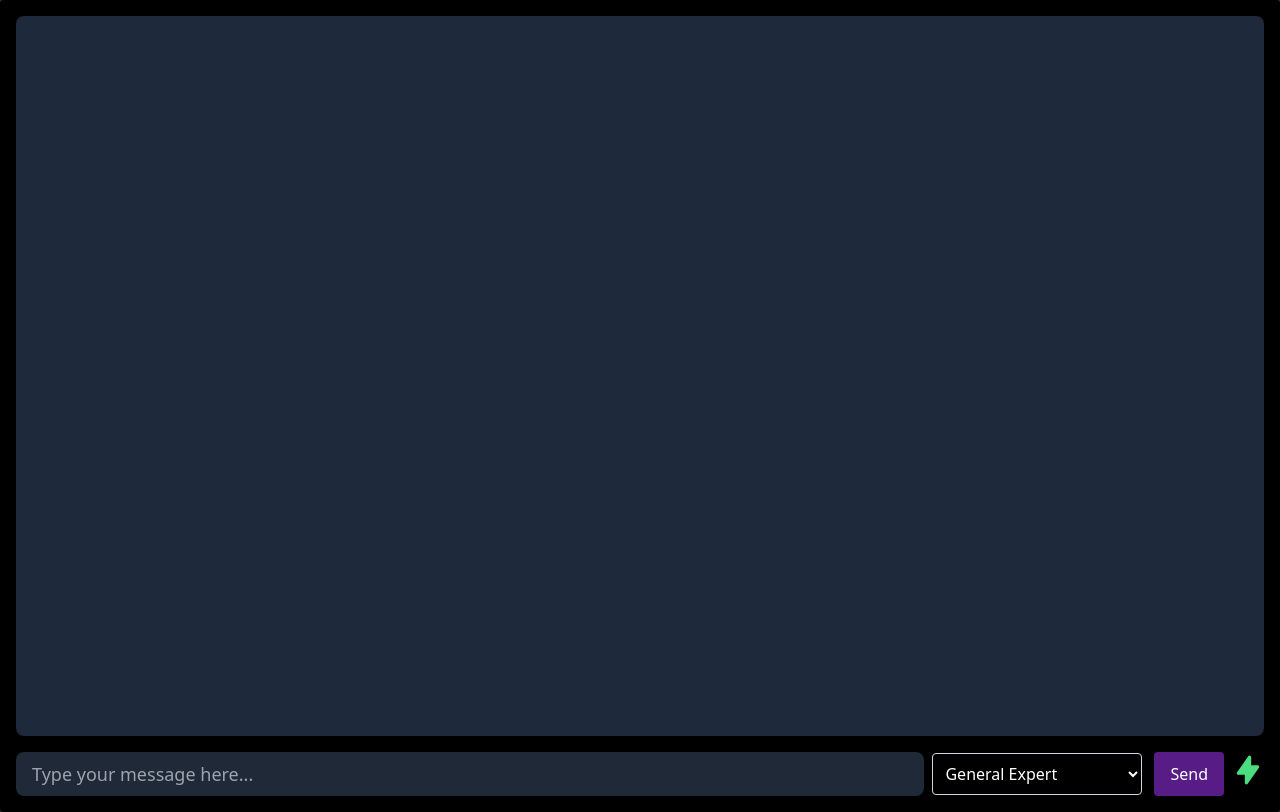
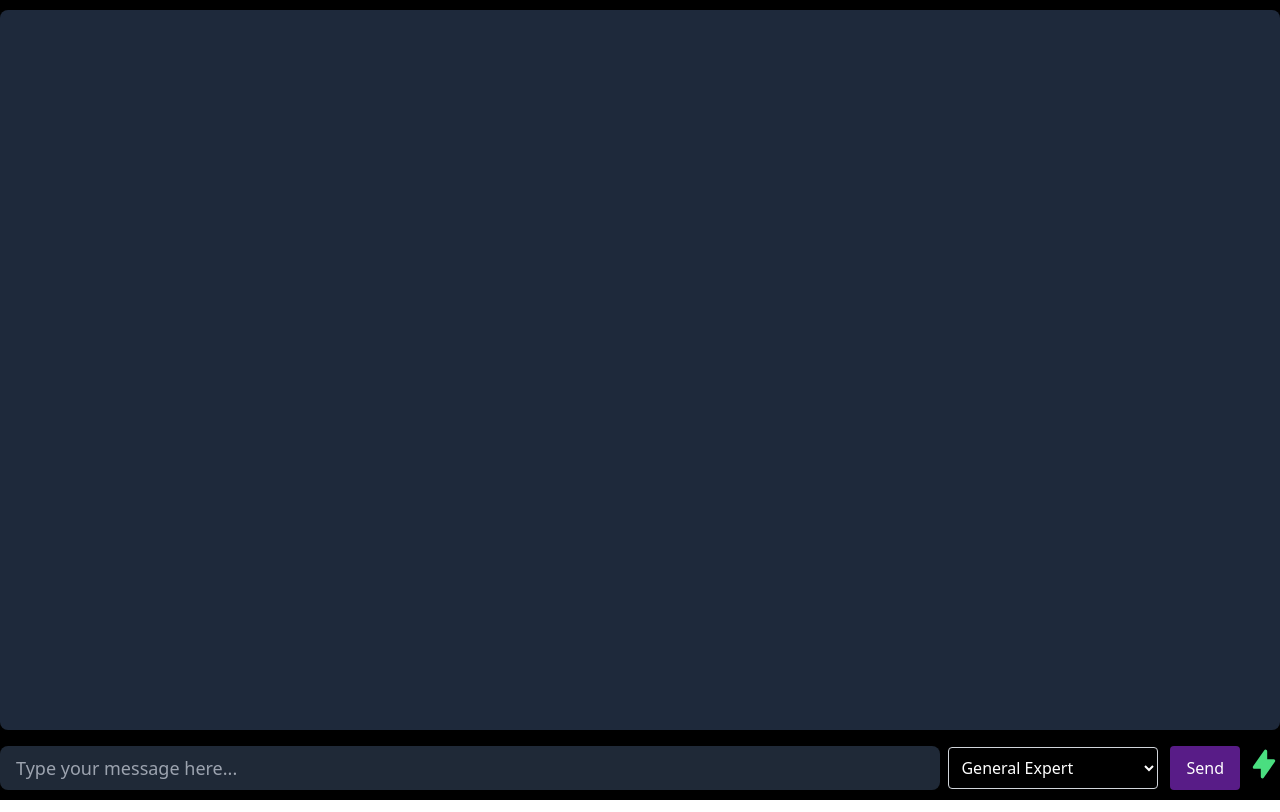
Before and after one commit to rishichalla67/frontier, a React (Create React App) app: page / in a window 1280 px wide. Built offline with nearby package versions, Linux system fonts and the light colour scheme.

Commit message:
added improvements

```diff
--- a/src/openai.js
+++ b/src/openai.js
@@ -146,12 +146,12 @@ const OpenAI = () => {
   return (
     <>
       {/* <Nav /> */}
-      <div className="flex flex-col items-center justify-center min-h-screen w-full bg-slate-800">
-        <div className="w-full p-4 bg-black rounded shadow">
+      <div className="flex flex-col items-center justify-center min-h-screen w-full bg-black">
+        <div className="w-full bg-black rounded shadow">
           <div className="flex flex-col h-full">
             <div className="flex-grow mb-4 min-h-[70vh] md:min-h-[90dvh] bg-slate-800 rounded-lg">
               <div
-                className=" py-1 h-[90vh] overflow-y-auto scrollbar-thin scrollbar-thumb-gray-400 scrollbar-track-gray-100"
+                className=" py-1 h-[75vh] overflow-y-auto scrollbar-thin scrollbar-thumb-gray-400 scrollbar-track-gray-100"
                 ref={chatLogRef}
               >
                 {error && (
```
